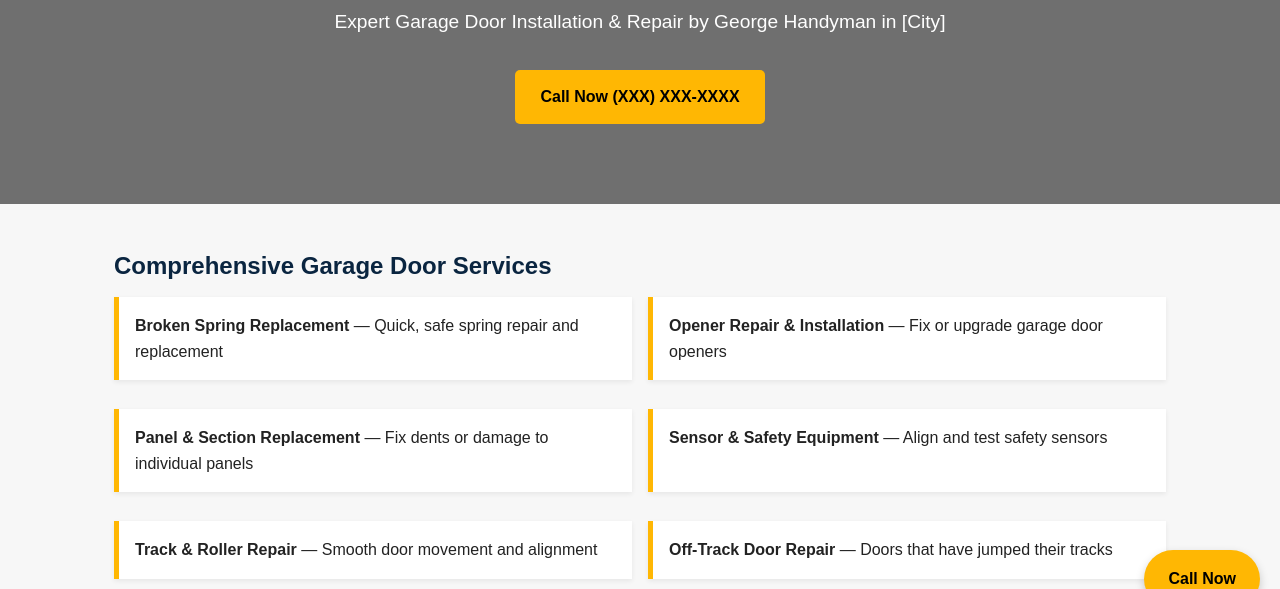
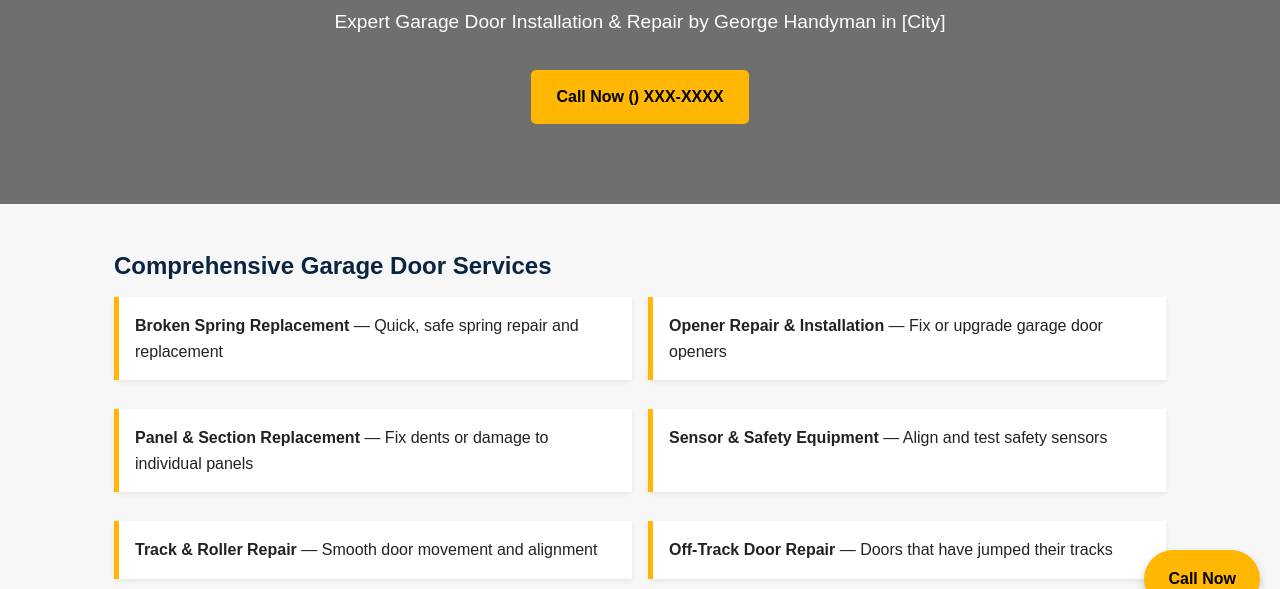
Before and after one commit to Cgivanov/bg-garage-doors, a plain HTML site: page index.html in a window 1280 px wide. Shown: the part 172-761 px from the top of the page. Drawn offline with Linux system fonts and the light colour scheme.

Commit message:
Update index.html

```diff
--- a/index.html
+++ b/index.html
@@ -16,7 +16,7 @@ DOCTYPE html>
 <header>
   <h1>BG Garage Door Repair</h1>
   <p>Expert Garage Door Installation & Repair by George Handyman in [City]</p>
-  <a href="tel:1234567890" class="cta">Call Now (XXX) XXX‑XXXX</a>
+  <a href="tel:1234567890" class="cta">Call Now () XXX‑XXXX</a>
 </header>
 
 <section>
```
